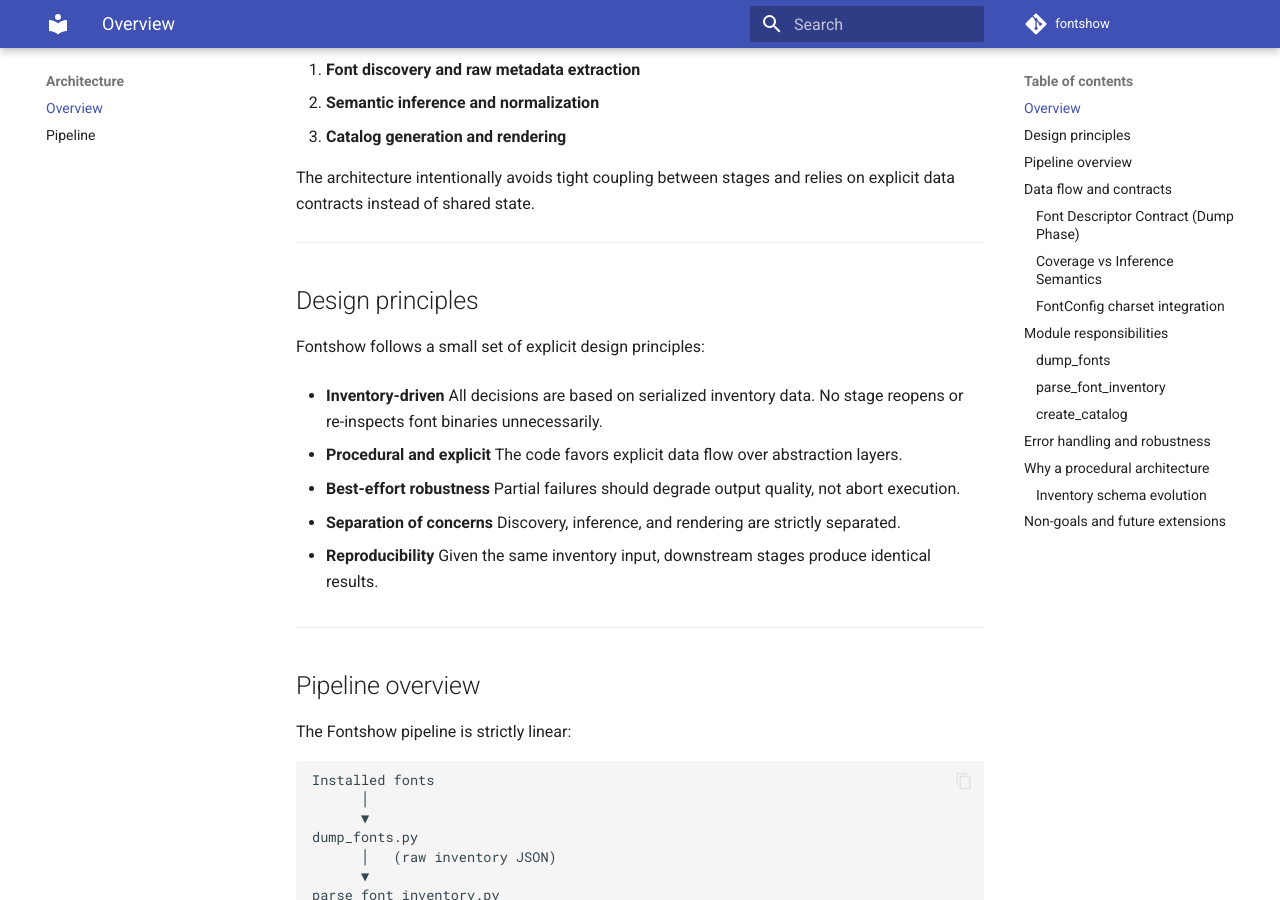
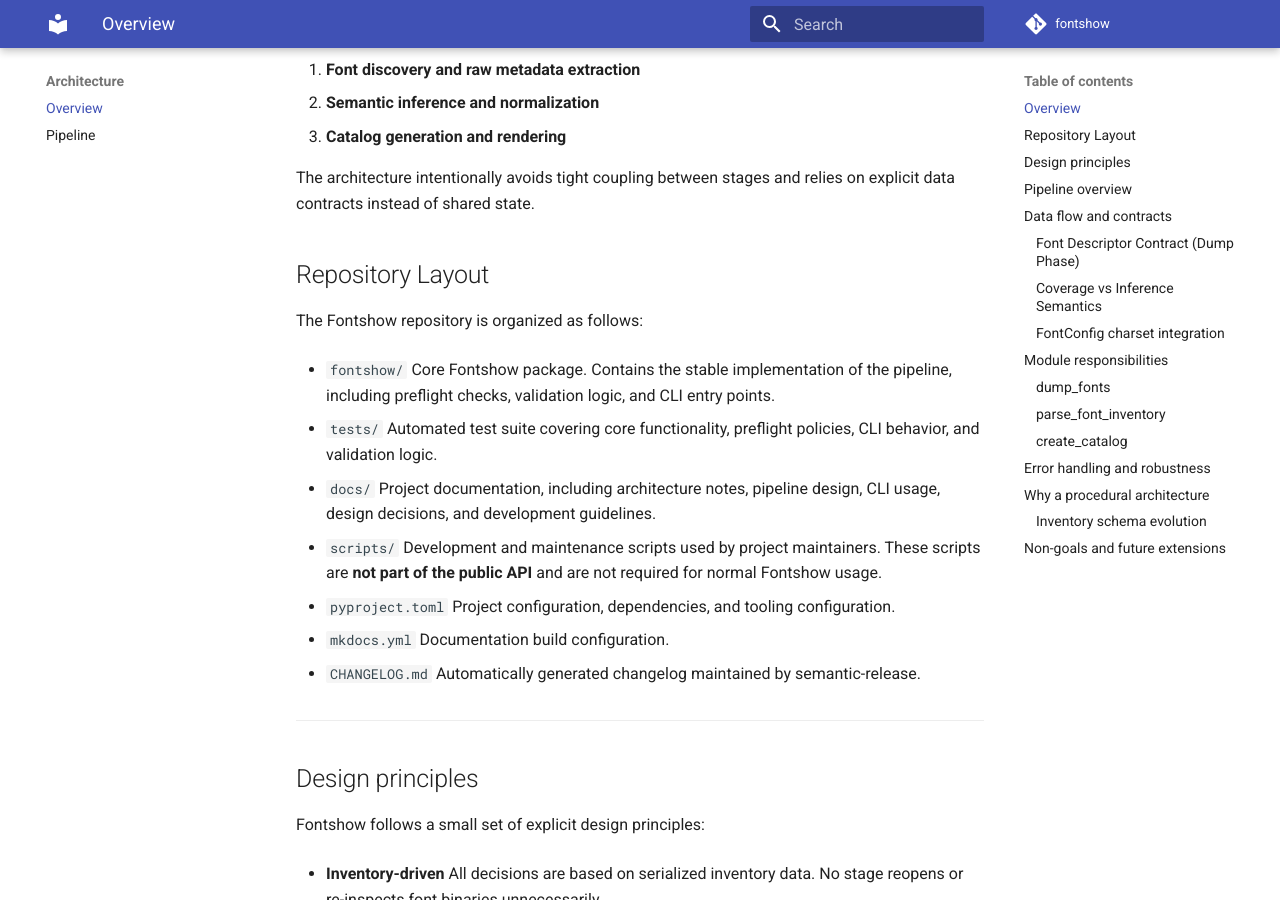
Before and after one commit to marco0560/Fontshow, an MkDocs documentation site: the page built from docs/architecture.md, in a window 1280 px wide and 900 px high, scrolled down 398 px. Built offline with MkDocs 1.6.1 and Material for MkDocs 9.7.7, drawn with Linux system fonts in a browser that asks for light colours; comment, search, counter and statistics services are not loaded.

Commit message:
docs(dev): document development scripts and remove obsolete version tool
Why:
-

What:
-

Notes:
-

Refs: #

```diff
--- a/docs/architecture.md
+++ b/docs/architecture.md
@@ -17,6 +17,36 @@
 
 The architecture intentionally avoids tight coupling between stages and
 relies on explicit data contracts instead of shared state.
+
+## Repository Layout
+
+The Fontshow repository is organized as follows:
+
+- `fontshow/`
+  Core Fontshow package. Contains the stable implementation of the pipeline,
+  including preflight checks, validation logic, and CLI entry points.
+
+- `tests/`
+  Automated test suite covering core functionality, preflight policies,
+  CLI behavior, and validation logic.
+
+- `docs/`
+  Project documentation, including architecture notes, pipeline design,
+  CLI usage, design decisions, and development guidelines.
+
+- `scripts/`
+  Development and maintenance scripts used by project maintainers.
+  These scripts are **not part of the public API** and are not required for
+  normal Fontshow usage.
+
+- `pyproject.toml`
+  Project configuration, dependencies, and tooling configuration.
+
+- `mkdocs.yml`
+  Documentation build configuration.
+
+- `CHANGELOG.md`
+  Automatically generated changelog maintained by semantic-release.
 
 ---
 
```
Also changed, not shown: docs/scripts.md (added, +65 -0 lines), 1 other file.
